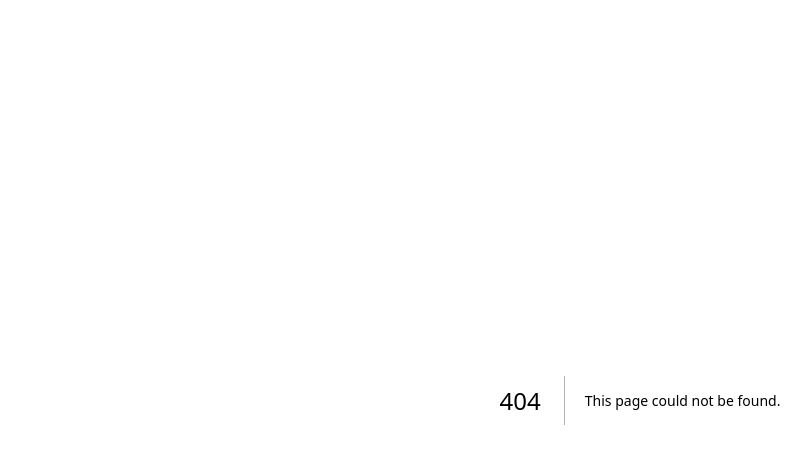
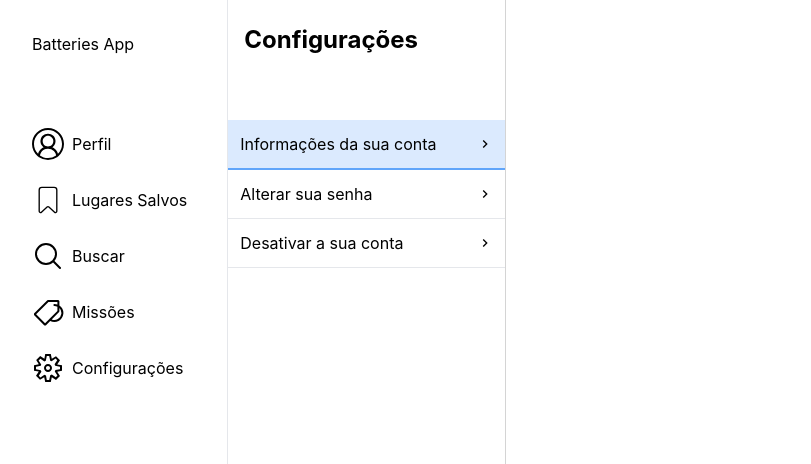
Before and after one commit to danielcorreia-dev/batteries-project, a Next.js app: page /sistema/empresa/configuracoes in a window 1280 px wide. Before the commit this address had no page. Shown: the top 464 px of the page, without its empty margins (0-811 px from the left). Built offline with nearby package versions, Linux system fonts and the light colour scheme.

Commit message:
add: google-auto-complete dep, for the address + criar-empresa route

```diff
--- /dev/null
+++ b/components/user/FormCompanySignUp.tsx
@@ -0,0 +1,35 @@
+import { Formik, Form, Field, ErrorMessage } from 'formik';
+import * as Yup from 'yup';
+
+const FormCompanySignUp = () => {
+  interface FormValues {
+    name: string;
+    address: string;
+    description: string;
+  }
+
+  const initialValues: FormValues = {
+    name: '',
+    address: '',
+    description: '',
+  };
+
+  const validationSchema = Yup.object({
+    name: Yup.string().required('Sua empresa precisa ter um nome'),
+    address: Yup.string().required(
+      'Sua empresa precisa ter um endereço físico'
+    ),
+  });
+
+  const onSubmit = () => {};
+
+  return (
+    <Formik
+      onSubmit={onSubmit}
+      initialValues={initialValues}
+      validationSchema={validationSchema}
+    ></Formik>
+  );
+};
+
+export default FormCompanySignUp;
--- a/package.json
+++ b/package.json
@@ -20,6 +20,7 @@
     "next": "13.1.6",
     "react": "18.2.0",
     "react-dom": "18.2.0",
+    "react-google-autocomplete": "^2.7.3",
     "react-icons": "^4.7.1",
     "react-id-swiper": "^4.0.0",
     "swiper": "^9.1.1",
--- /dev/null
+++ b/pages/sistema/criar-empresa.tsx
@@ -0,0 +1,16 @@
+import NavSemLogo from '@/components/NavSemLogo';
+import Footer from '@/components/landingPage/Footer';
+import LandingLayout from '@/components/layouts/LandingLayout';
+import FormCompanySignUp from '@/components/user/FormCompanySignUp';
+
+const CreateCompany = () => {
+  return (
+    <>
+      <NavSemLogo />
+      <FormCompanySignUp />
+      <Footer/>
+    </>
+  );
+};
+
+export default CreateCompany;
--- /dev/null
+++ b/pages/sistema/empresa/configuracoes.tsx
@@ -0,0 +1,90 @@
+import Button from '@/components/landingPage/Button';
+import UserLayout from '@/components/layouts/UserLayout';
+import UserInfo from '@/components/user/configurations/UserInfo';
+import classNames from 'classnames';
+import React, { useState } from 'react';
+import { MdOutlineKeyboardArrowRight } from 'react-icons/md';
+
+interface Tab {
+  title: string;
+  component: React.FC<any>;
+  props?: any;
+}
+
+interface Props {
+  tabs: Tab[];
+}
+
+const TabComponent: React.FC<Props> = ({ tabs }) => {
+  const [activeTabIndex, setActiveTabIndex] = useState(0);
+
+  return (
+    <div className="grid grid-cols-2 border-l">
+      <div className="w-max max-w-full border-r border-neutral-300 h-screen">
+        <h1 className="px-4 py-6 font-bold text-2xl capitalize mb-10">
+          configurações
+        </h1>
+        <ul>
+          {tabs.map((tab, index) => (
+            <li
+              key={index}
+              onClick={() => setActiveTabIndex(index)}
+              className={classNames(
+                'p-3 flex justify-between items-center cursor-pointer transition-colors duration-75',
+                {
+                  ' border-blue-400 border-b-2 bg-blue-100':
+                    activeTabIndex === index,
+                },
+                'border-b',
+                {
+                  'border-t-0': index === 0,
+                }
+              )}
+            >
+              <p className="mr-10">{tab.title}</p>
+              <MdOutlineKeyboardArrowRight />
+            </li>
+          ))}
+        </ul>
+      </div>
+      <div className="p-4">
+        {React.createElement(tabs[activeTabIndex].component, {
+          ...tabs[activeTabIndex].props,
+        })}
+      </div>
+    </div>
+  );
+};
+
+const items = [
+  {
+    title: 'Informações da sua conta',
+    component: UserInfo,
+  },
+  {
+    title: 'Alterar sua senha',
+    component: Button,
+    props: {
+      content: 'teswte',
+      link: '/api/hello',
+    },
+  },
+  {
+    title: 'Desativar a sua conta',
+    component: Button,
+    props: {
+      content: 'teswte3',
+      link: '/api/hello',
+    },
+  },
+];
+
+const Configuracoes = () => {
+  return (
+    <UserLayout>
+      <TabComponent tabs={items} />
+    </UserLayout>
+  );
+};
+
+export default Configuracoes;
```
Also changed, not shown: 1 other file (tests, documents, lock files or other folders).
